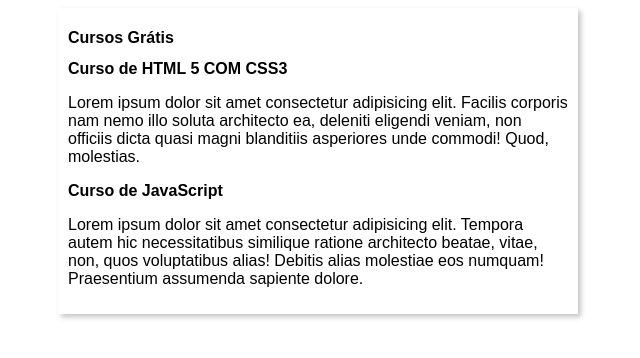
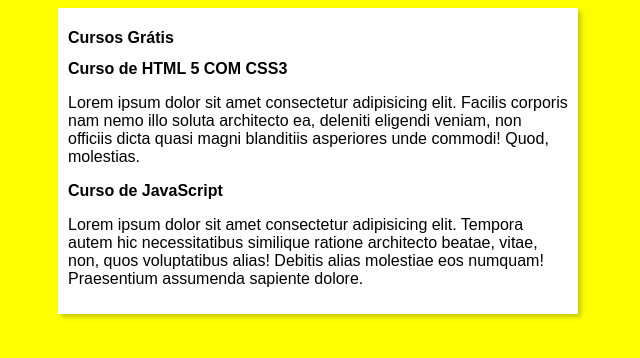
Before and after one commit to AlexandrinoBouard/projeto-site, a plain HTML site: page index.html in a window 1280 px wide. Shown: the whole page, without its empty margins (322-962 px from the left). Drawn offline with Linux system fonts and the light colour scheme.

Commit message:
Update style.css

```diff
--- a/estilos/style.css
+++ b/estilos/style.css
@@ -6,7 +6,7 @@
 
 body {
 
-    background-color: rgb(141, 48, 235)1, 216);
+    background-color: yellow
 }
 
 main {
```
